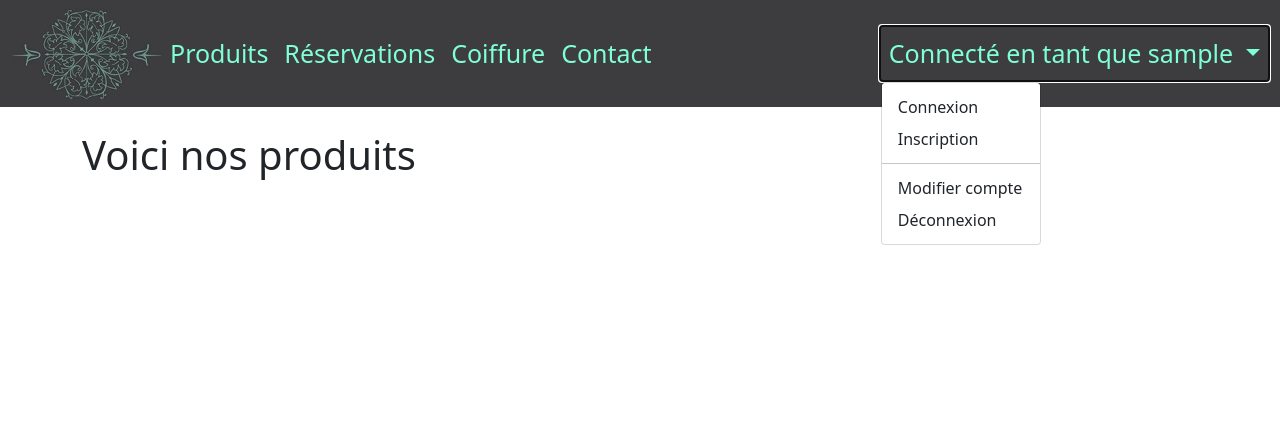
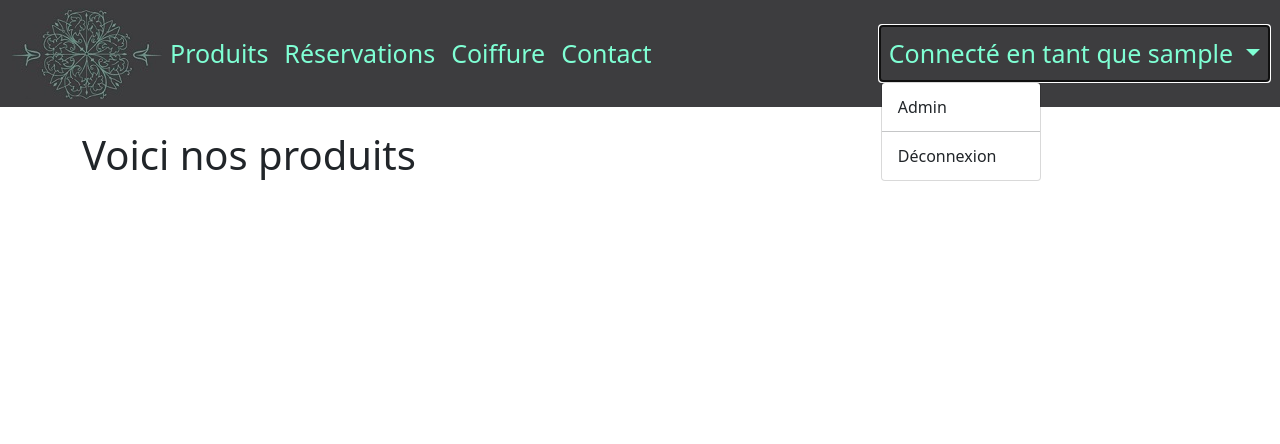
Before and after one commit to nikola-44/projet_mandat, a Django app: page /produits/ in a window 1280 px wide, after a click that opens the changed part. Shown: the top 444 px of the page. Run offline with Django 3.2, Linux system fonts and the light colour scheme; the visitor is signed in with stand-in values (Sample User, id 1).

Commit message:
Gestion des permissions client + admin + visiteur

```diff
--- a/icc/templates/base.html
+++ b/icc/templates/base.html
@@ -40,23 +40,44 @@
                         <a class="nav-link" style="color: #7FFFD4; font-size: 25px;"
                            href="{% url 'contact' %}">Contact</a>
                     </li>
+
+
                     <li class="nav-item dropdown ms-lg-auto">
                         <a class="nav-link dropdown-toggle" style="color: #7FFFD4; font-size: 25px;" href="#"
                            id="navbarDropdown" role="button" data-bs-toggle="dropdown" aria-expanded="false">
                             Connecté en tant que {{ request.user }}
                         </a>
-                        <ul class="dropdown-menu" aria-labelledby="navbarDropdown">
-                            <li><a class="dropdown-item" href="{% url 'acces' %}">Connexion</a></li>
-                            <li><a class="dropdown-item" href="{% url 'inscription' %}">Inscription</a></li>
-                            <li>
-                                <hr class="dropdown-divider">
-                            </li>
-                            <li><a class="dropdown-item" href="#">Modifier compte</a></li>
-                            <li><a class="dropdown-item" href="{% url "quitter" %}">Déconnexion</a></li>
 
-                        </ul>
+                        {% if request.user.is_authenticated and not user.is_staff %}
+
+                            <ul class="dropdown-menu" aria-labelledby="navbarDropdown">
+                                <li><a class="dropdown-item" href="#">Modifier compte</a></li>
+                                <li>
+                                    <hr class="dropdown-divider">
+                                </li>
+                                <li><a class="dropdown-item" href="{% url "quitter" %}">Déconnexion</a></li>
+                            </ul>
+
+                        {% elif request.user.is_authenticated and user.is_staff %}
+
+                            <ul class="dropdown-menu" aria-labelledby="navbarDropdown">
+                                <li><a class="dropdown-item" href="#">Admin</a></li>
+                                <li>
+                                    <hr class="dropdown-divider">
+                                </li>
+                                <li><a class="dropdown-item" href="{% url "quitter" %}">Déconnexion</a></li>
+                            </ul>
+
+                        {% else %}
+                            <ul class="dropdown-menu" aria-labelledby="navbarDropdown">
+                                <li><a class="dropdown-item" href="{% url 'acces' %}">Connexion</a></li>
+                                <li><a class="dropdown-item" href="{% url 'inscription' %}">Inscription</a></li>
+                            </ul>
+                        {% endif %}
+
                     </li>
                 </ul>
+
             </div>
         </div>
     </nav>
```
